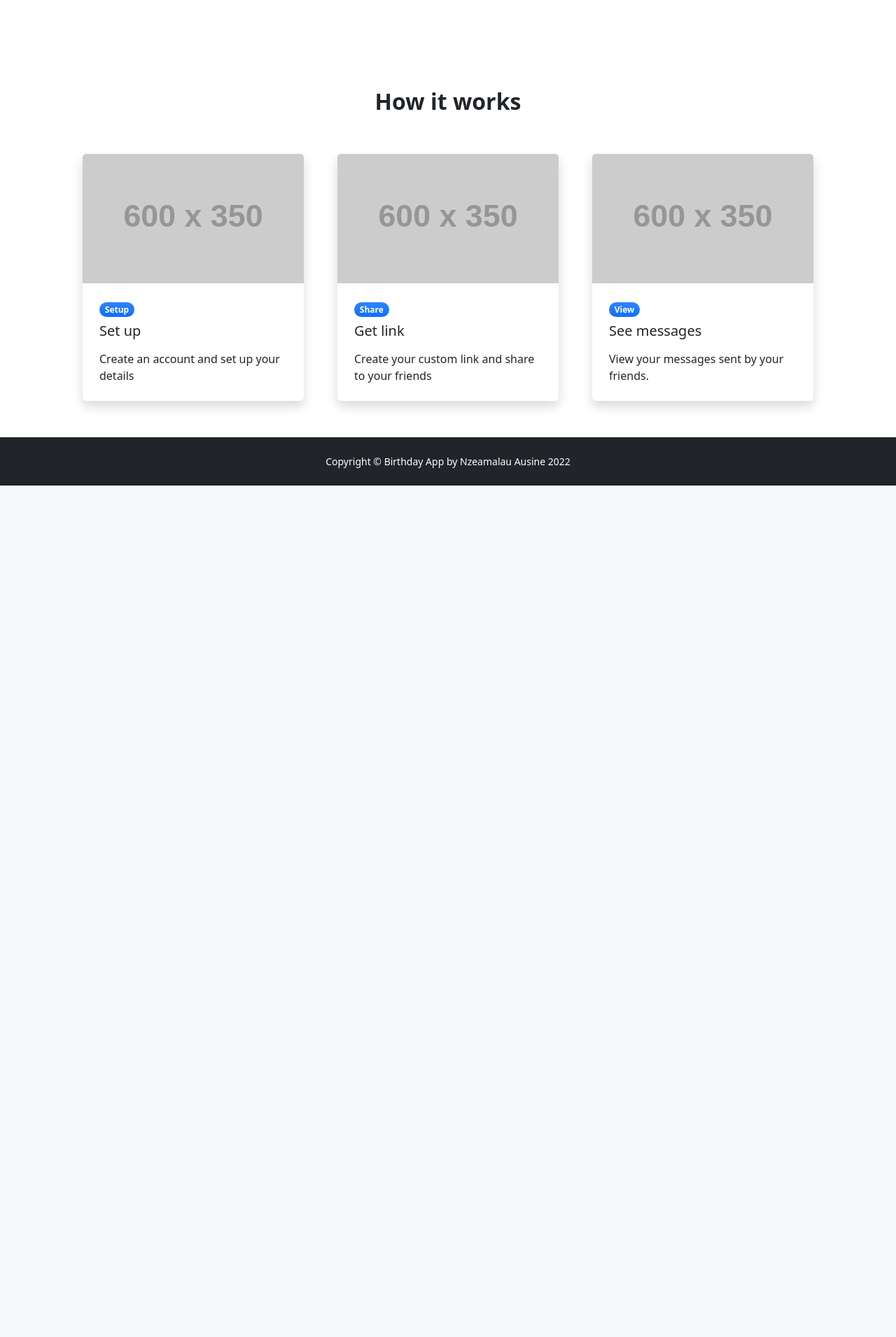
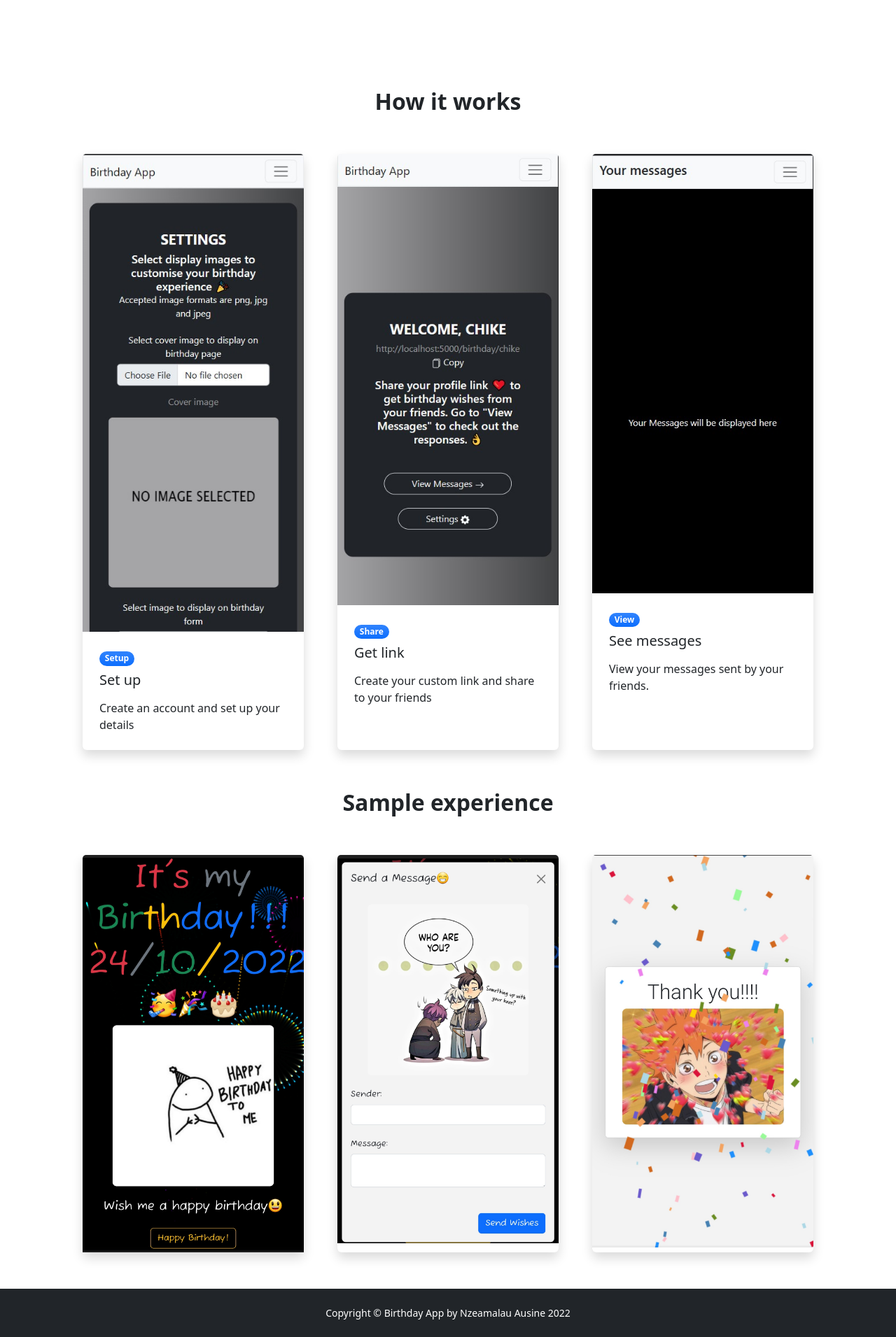
Before and after one commit to kelue/birthday-app, a Flask app: page / in a window 1280 px wide. Shown: the part 803-2714 px from the top of the page at 70% size. Before the commit the page ends 1497 px from the top, so only its background shows below. Run offline with Flask 2, Linux system fonts and the light colour scheme; grey boxes labelled with a size stand in for pictures from a placeholder-image service; parts of the project's set-up code (start-up, migrations or seed data) failed here and were passed over; some libraries are stand-ins or nearby versions; some web fonts are replaced.

Commit message:
add displays of app to homepage

```diff
--- a/templates/index.html
+++ b/templates/index.html
@@ -56,7 +56,7 @@
                     <div class="row gx-5">
                         <div class="col-lg-4 mb-5">
                             <div class="card h-100 shadow border-0">
-                                <img class="card-img-top" src="https://dummyimage.com/600x350/ced4da/6c757d" alt="..." />
+                                <img class="card-img-top" src="../static/media/userscreen_1.jpg" alt="..." />
                                 <div class="card-body p-4">
                                     <div class="badge bg-primary bg-gradient rounded-pill mb-2">Setup</div>
                                     <a class="text-decoration-none link-dark stretched-link" href="#!"><h5 class="card-title mb-3">Set up</h5></a>
@@ -66,7 +66,7 @@
                         </div>
                         <div class="col-lg-4 mb-5">
                             <div class="card h-100 shadow border-0">
-                                <img class="card-img-top" src="https://dummyimage.com/600x350/adb5bd/495057" alt="..." />
+                                <img class="card-img-top" src="../static/media/userscreen_2.jpg" alt="..." />
                                 <div class="card-body p-4">
                                     <div class="badge bg-primary bg-gradient rounded-pill mb-2">Share</div>
                                     <a class="text-decoration-none link-dark stretched-link" href="#!"><h5 class="card-title mb-3">Get link</h5></a>
@@ -76,12 +76,41 @@
                         </div>
                         <div class="col-lg-4 mb-5">
                             <div class="card h-100 shadow border-0">
-                                <img class="card-img-top" src="https://dummyimage.com/600x350/6c757d/343a40" alt="..." />
+                                <img class="card-img-top" src="../static/media/userscreen_3.jpg" alt="..." />
                                 <div class="card-body p-4">
                                     <div class="badge bg-primary bg-gradient rounded-pill mb-2">View</div>
                                     <a class="text-decoration-none link-dark stretched-link" href="#!"><h5 class="card-title mb-3">See messages</h5></a>
                                     <p class="card-text mb-0">View your messages sent by your friends.</p>
                                 </div>
+                            </div>
+                        </div>
+                    </div>
+                </div>
+            </section>
+            <!-- screenshots -->
+            <section class="py-1">
+                <div class="container px-5">
+                    <div class="row gx-5 justify-content-center">
+                        <div class="col-lg-8 col-xl-6">
+                            <div class="text-center pb-5">
+                                <h2 class="fw-bolder">Sample experience</h2>
+                            </div>
+                        </div>
+                    </div>
+                    <div class="row gx-5">
+                        <div class="col-lg-4 mb-5">
+                            <div class="card h-100 shadow border-0">
+                                <img class="card-img-top" src="../static/media/screen_1.jpg" alt="..." />
+                            </div>
+                        </div>
+                        <div class="col-lg-4 mb-5">
+                            <div class="card h-100 shadow border-0">
+                                <img class="card-img-top" src="../static/media/screen_3.jpg" alt="..." />
+                            </div>
+                        </div>
+                        <div class="col-lg-4 mb-5">
+                            <div class="card h-100 shadow border-0">
+                                <img class="card-img-top" src="../static/media/screen_2.jpg" alt="..." />
                             </div>
                         </div>
                     </div>
```
